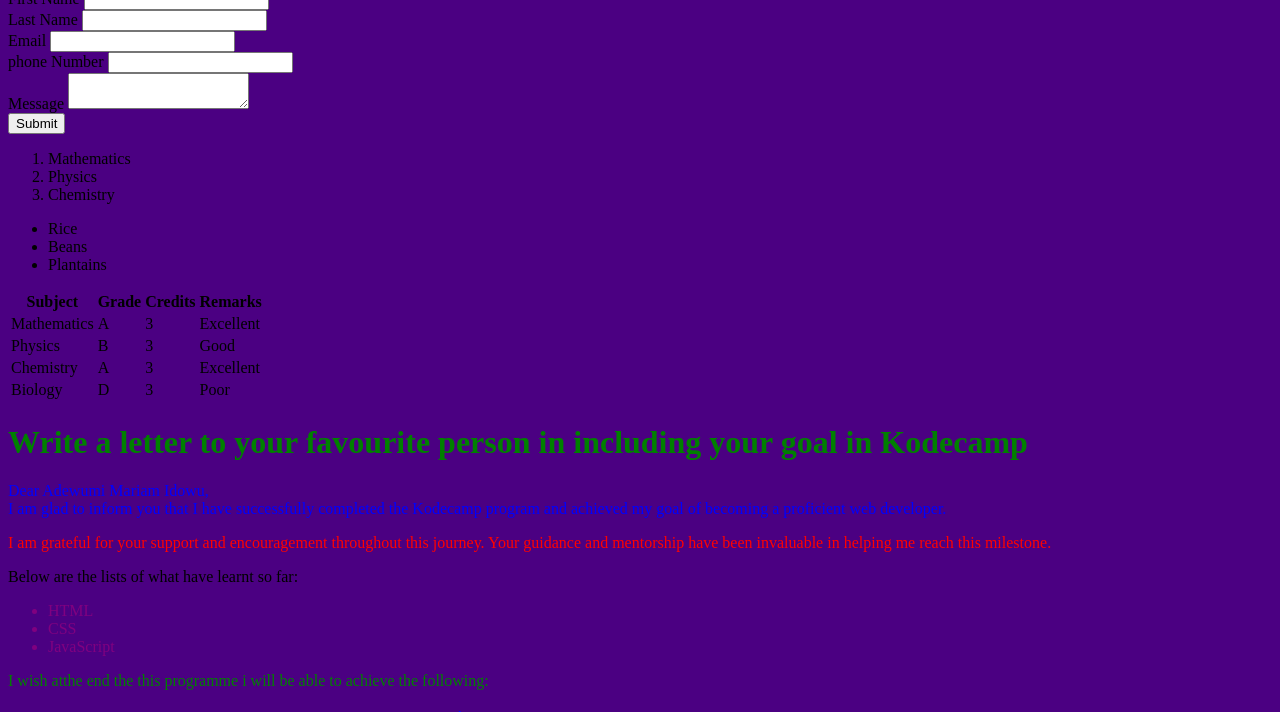
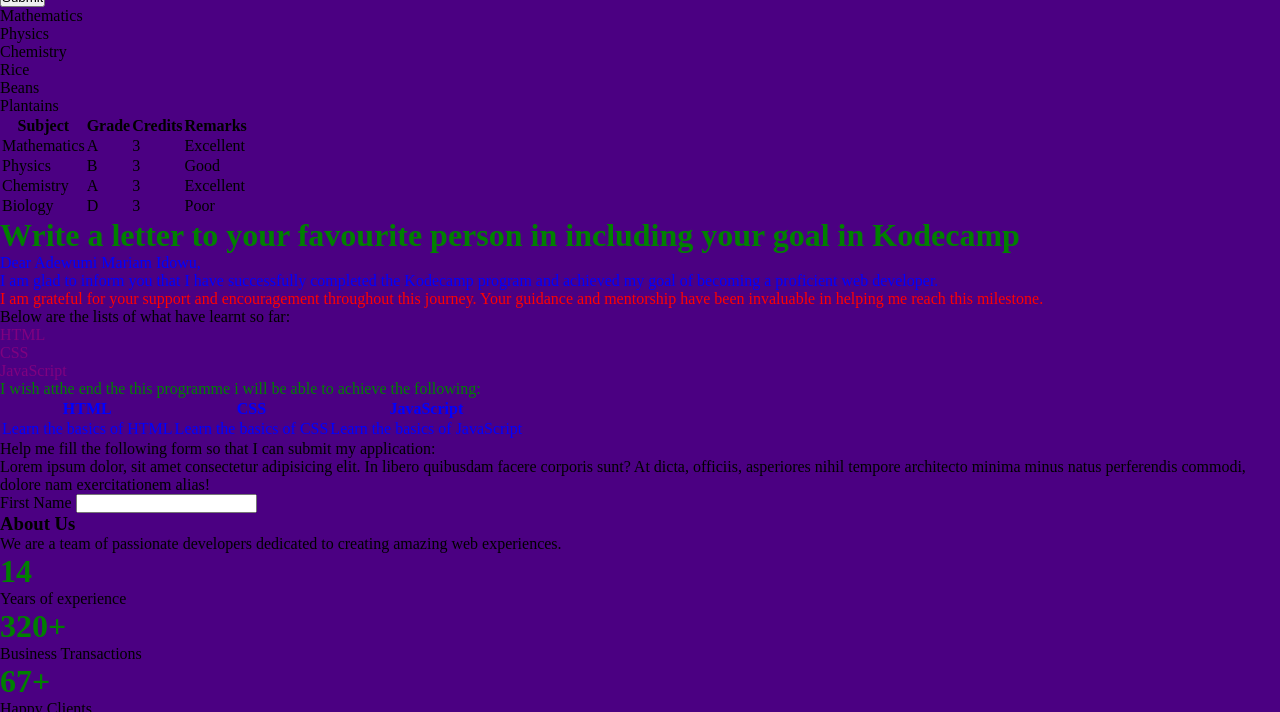
Before and after one commit to Zambo00133/First-Project, a plain HTML site: page index.html in a window 1280 px wide. Shown: the part 450-1162 px from the top of the page. Drawn offline with Linux system fonts and the light colour scheme.

Commit message:
changes many things

```diff
--- a/index.html
+++ b/index.html
@@ -4,6 +4,7 @@
     <meta charset="UTF-8">
     <meta name="viewport" content="width=device-width, initial-scale=1.0">
     <title>tiamyu</title>
+    <link rel="stylesheet" href="./style.css"/>
 
 </head>
 <body>
@@ -80,6 +81,7 @@
   <meta charset="UTF-8">
   <meta name="viewport" content="width=device-width, initial-scale=1.0">
   <title>Task</title>
+  <link rel="stylesheet" href="./style.css"/>
 </head>
 <body style="background-color: indigo;">
 
@@ -115,7 +117,26 @@
     <label>First Name</label>
     <input type="text"/>
   </form>
+<div class="about us">
+  <h3>About Us</h3>
+  <p>We are a team of passionate developers dedicated to creating amazing web experiences.</p>
+  <div>
+    <div>
+      <h1>14</h1>
+      <p> Years of experience</p>
+    </div>
+    <div>
+      <h1>320+</h1>
+      <p> Business Transactions</p>
+    </div>
+    <div>
+      <h1>67+</h1>
+      <p> Happy Clients</p>
+    </div>
+  </div>
+  <img src="WhatsApp Image 2026-06-27 at 7.24.07 AM.jpeg" width="200" height="200" />
 
+</div>
 
 </body>
 </html>
--- a/style.css
+++ b/style.css
@@ -0,0 +1,8 @@
+*{
+    margin: 0;
+    padding: 0;
+    box-sizing: border-box;
+}
+.about-us{
+padding: 78rem;
+}
```
Also changed, not shown: WhatsApp Image 2026-06-27 at 7.24.07 AM.jpeg (added).
